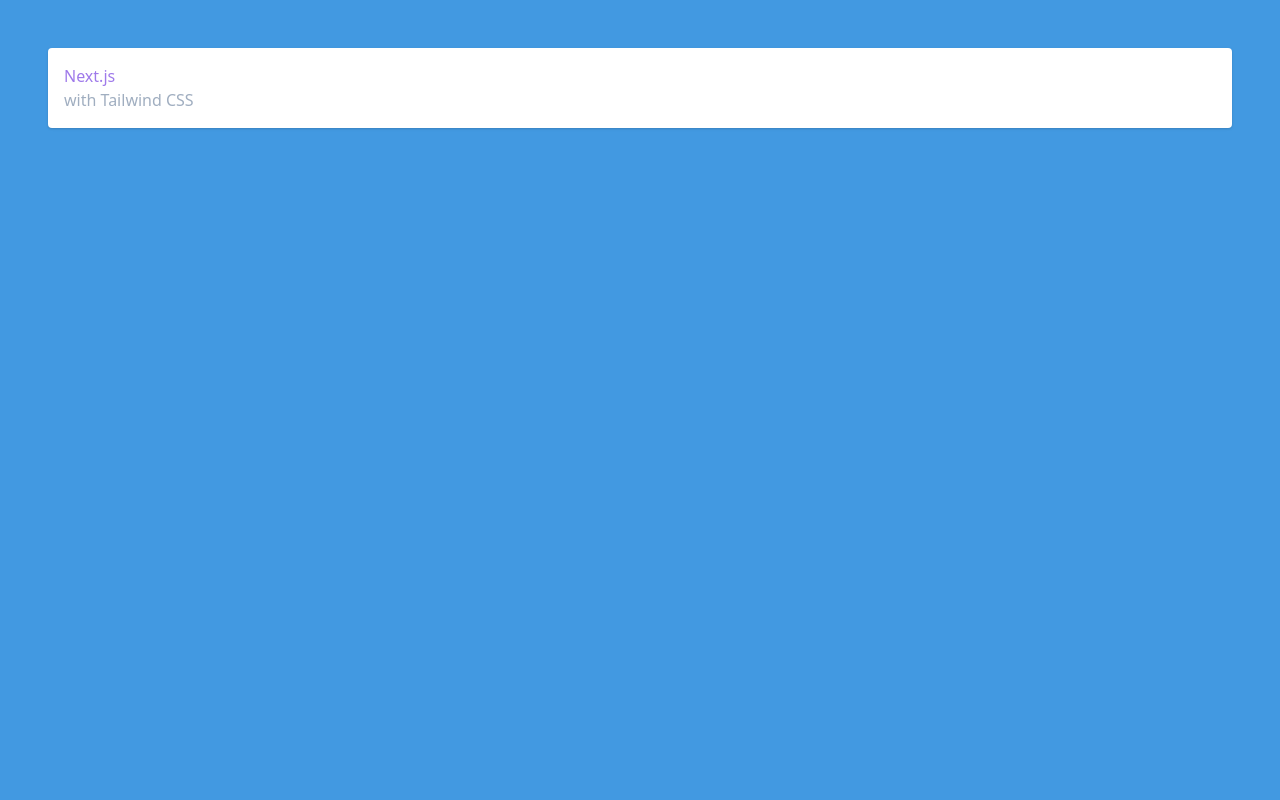
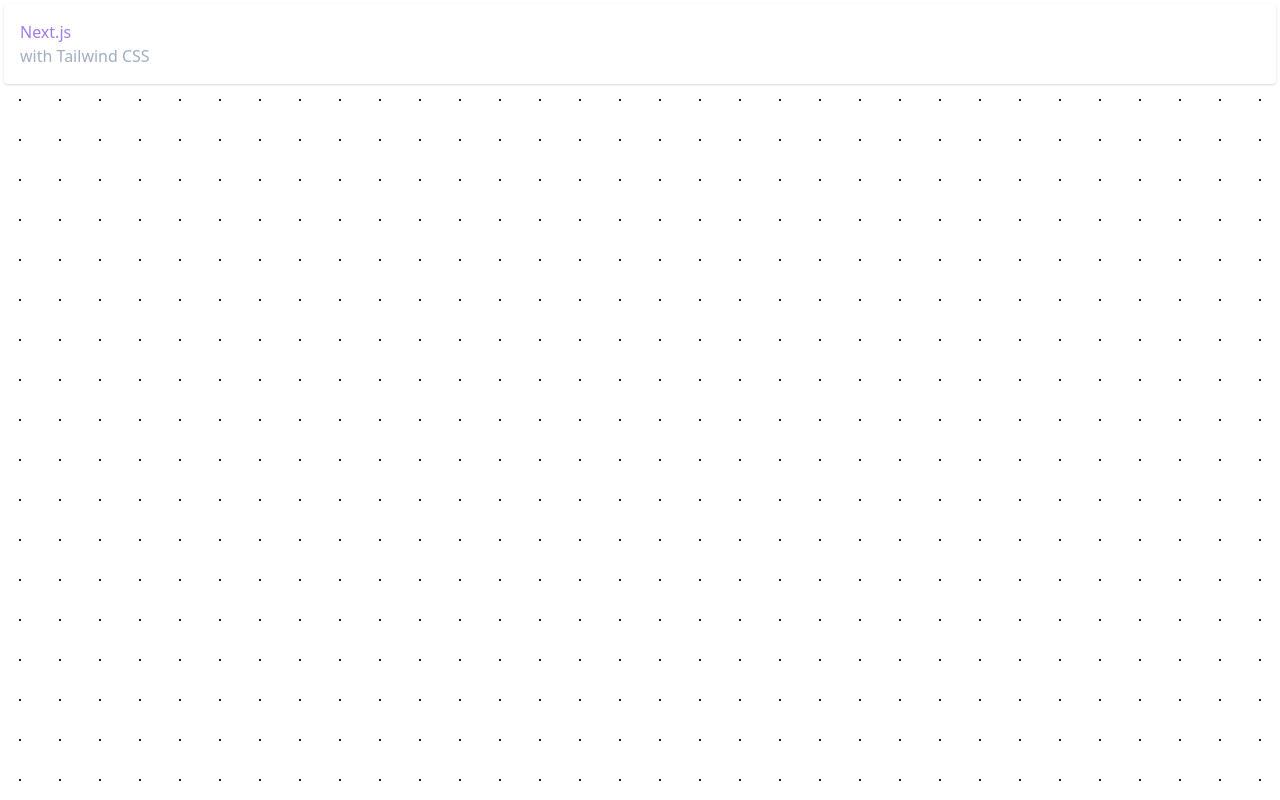
Before and after one commit to vprtwn/harp.city, a Next.js app: page / in a window 1280 px wide. Built offline with nearby package versions, Linux system fonts and the light colour scheme.

Commit message:
add place page & dotted background

```diff
--- /dev/null
+++ b/pages/[place].tsx
@@ -0,0 +1,19 @@
+import Head from "next/head";
+import { useRouter } from "next/router";
+
+const PlacePage = (props: any) => {
+  const {
+    query: { place },
+  } = useRouter();
+  return (
+    <div>
+      <base target="_blank" />
+      <Head>
+        <title>{place ?? "harp.city"}</title>
+      </Head>
+      {place}
+    </div>
+  );
+};
+
+export default PlacePage;
--- a/styles/index.css
+++ b/styles/index.css
@@ -3,5 +3,7 @@
 @tailwind utilities;
 
 body {
-  @apply bg-blue-500 p-12;
+  @apply p-1;
+  background-size: 40px 40px;
+  background-image: radial-gradient(circle, #222222 1px, transparent 1px);
 }
```
Also changed, not shown: 1 other file (tests, documents, lock files or other folders).
